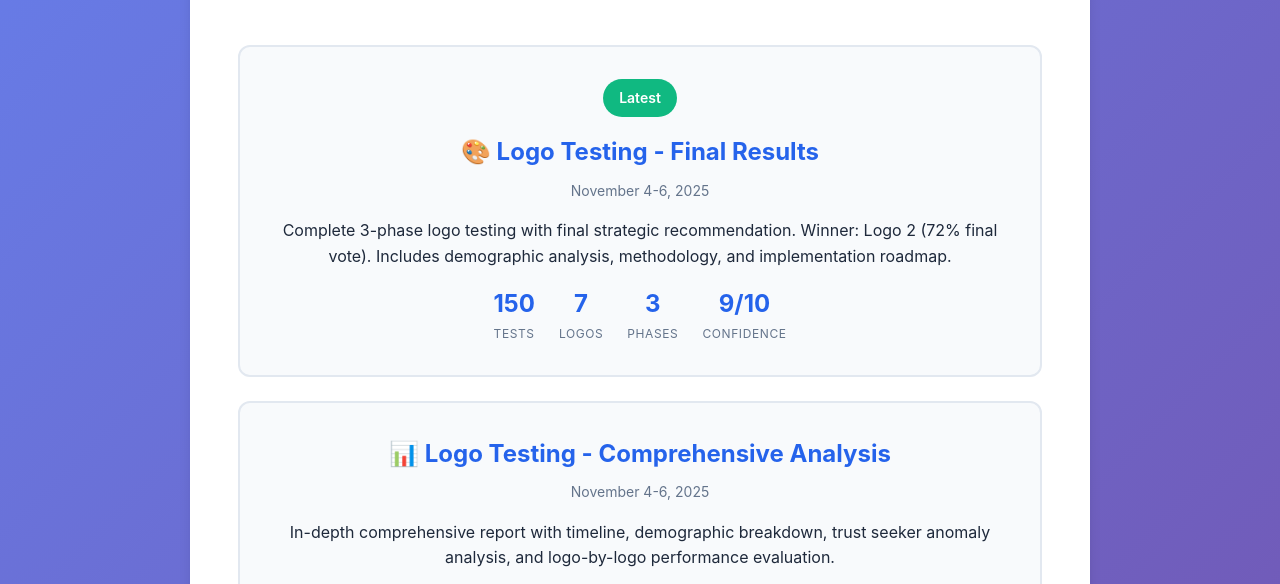
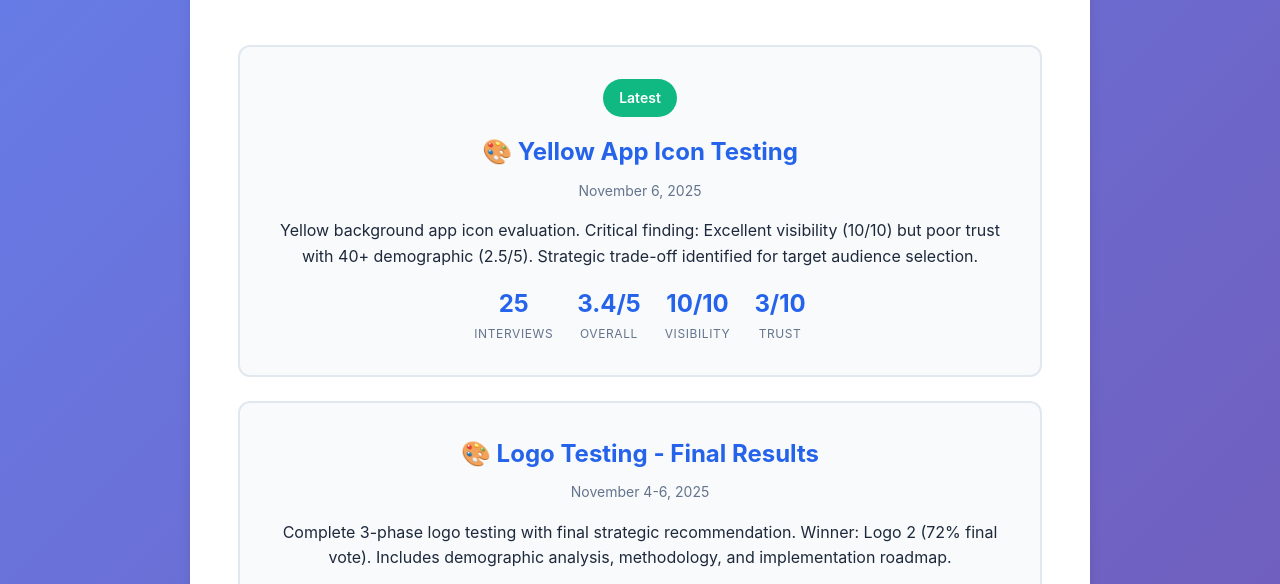
Before and after one commit to Yes-Gaming/skills-library, a plain HTML site: page index.html in a window 1280 px wide. Shown: the part 195-779 px from the top of the page. Drawn offline with Linux system fonts and the light colour scheme.

Commit message:
Update main index.html with yellow icon testing
Added yellow app icon testing as latest entry on GitHub Pages index with:
- 25 interviews across 5 persona types
- 3.4/5 overall rating
- Key stats: 10/10 visibility, 3/10 trust perception
- Critical finding: Trust Seekers (40+) rated 2.5/5
- Direct link to stakeholder HTML report

Moved logo testing to second position.

🤖 Generated with Claude Code

Co-Authored-By: Claude <noreply@anthropic.com>

```diff
--- a/index.html
+++ b/index.html
@@ -178,8 +178,32 @@
             <p class="subtitle">Persona-Based Research & Testing Results</p>
 
             <div class="results-grid">
+                <a href="results/2025-11-06_yellow-icon-testing/YELLOW_ICON_TESTING_STAKEHOLDER_REPORT.html" class="result-card">
+                    <span class="badge">Latest</span>
+                    <h2>🎨 Yellow App Icon Testing</h2>
+                    <p class="date">November 6, 2025</p>
+                    <p>Yellow background app icon evaluation. Critical finding: Excellent visibility (10/10) but poor trust with 40+ demographic (2.5/5). Strategic trade-off identified for target audience selection.</p>
+                    <div class="stats">
+                        <div class="stat">
+                            <span class="stat-number">25</span>
+                            <span class="stat-label">Interviews</span>
+                        </div>
+                        <div class="stat">
+                            <span class="stat-number">3.4/5</span>
+                            <span class="stat-label">Overall</span>
+                        </div>
+                        <div class="stat">
+                            <span class="stat-number">10/10</span>
+                            <span class="stat-label">Visibility</span>
+                        </div>
+                        <div class="stat">
+                            <span class="stat-number">3/10</span>
+                            <span class="stat-label">Trust</span>
+                        </div>
+                    </div>
+                </a>
+
                 <a href="results/2025-11-04_20-46-08/FINAL_LOGO_TESTING_REPORT.html" class="result-card">
-                    <span class="badge">Latest</span>
                     <h2>🎨 Logo Testing - Final Results</h2>
                     <p class="date">November 4-6, 2025</p>
                     <p>Complete 3-phase logo testing with final strategic recommendation. Winner: Logo 2 (72% final vote). Includes demographic analysis, methodology, and implementation roadmap.</p>
```
